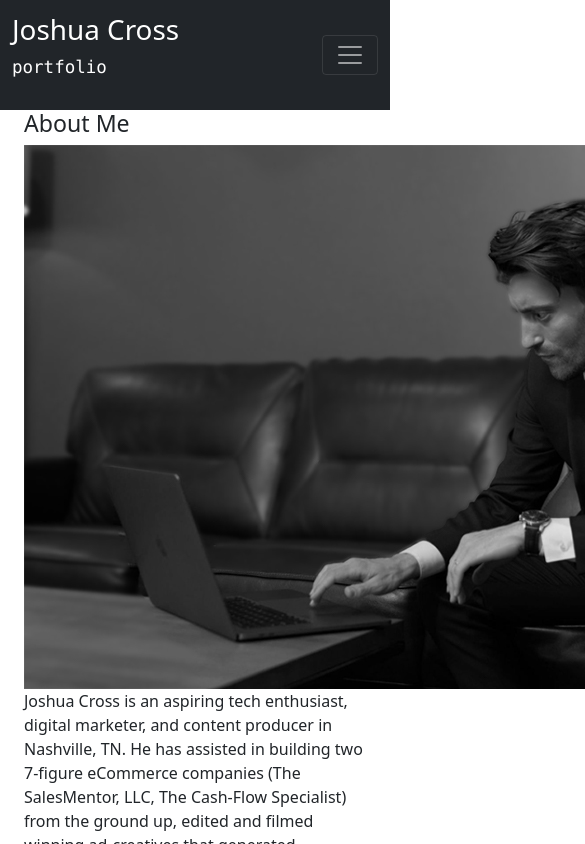
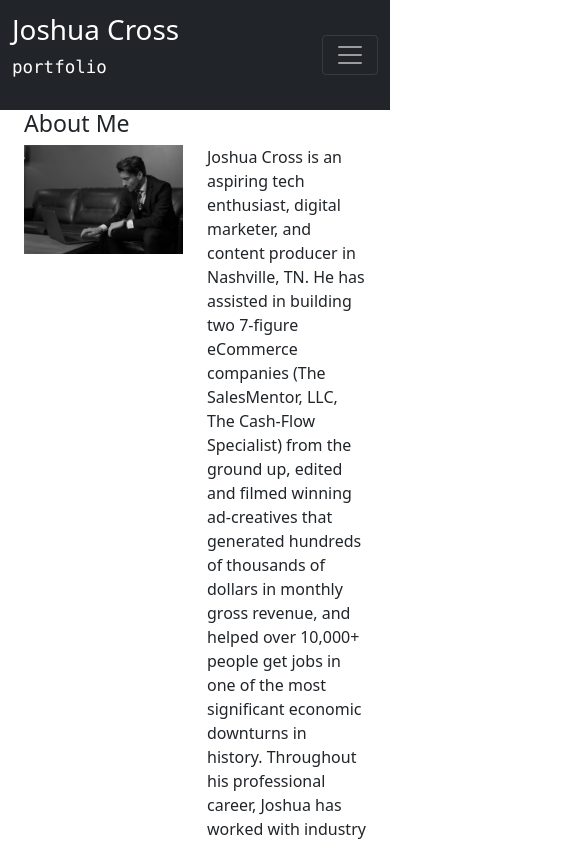
Before and after one commit to joshacross/my-portfolio, a React (Create React App) app: page / in a window 390 px wide. Shown: the top 844 px of the page, 585 px wide, since content can reach past the window. Built offline with nearby package versions, Linux system fonts and the light colour scheme.

Commit message:
umade profile Image responsive

```diff
--- a/src/components/About/index.js
+++ b/src/components/About/index.js
@@ -2,7 +2,7 @@ import React from 'react';
 import 'bootstrap/dist/css/bootstrap.css';
 import profile from '../../assets/profilePicture2.jpg'
 import { Container, Row, Col } from 'react-bootstrap';
-
+import Image from 'react-bootstrap/Image'
 
 function About() {
     return (
@@ -11,7 +11,7 @@ function About() {
             <h3>About Me</h3>
                 <Row>
                     <Col>
-                        <img src={profile} alt="Joshua Cross walking down the road in Joshua Tree, California with a desert backdrop of Joshua Trees." />
+                        <Image src={profile} alt="Joshua Cross walking down the road in Joshua Tree, California with a desert backdrop of Joshua Trees." fluid />
                     </Col>
                     <Col>
                         <p>Joshua Cross is an aspiring tech enthusiast, digital marketer, and content producer in Nashville, TN. He has assisted in building two 7-figure eCommerce companies (The SalesMentor, LLC, The Cash-Flow Specialist) from the ground up, edited and filmed winning ad-creatives that generated hundreds of thousands of dollars in monthly gross revenue, and helped over 10,000+ people get jobs in one of the most significant economic downturns in history.
--- a/src/components/Nav/index.js
+++ b/src/components/Nav/index.js
@@ -1,5 +1,5 @@
 import React from 'react';
-import { Container, Row, Col, Navbar, Nav, NavDropdown } from 'react-bootstrap';
+import { Container, Navbar, Nav, NavDropdown } from 'react-bootstrap';
 
 function Navigation() {
     return (
```
Also changed, not shown: src/assets/profilePicture2-400.jpg (added), src/assets/profilePicture2-600.jpg (added).
